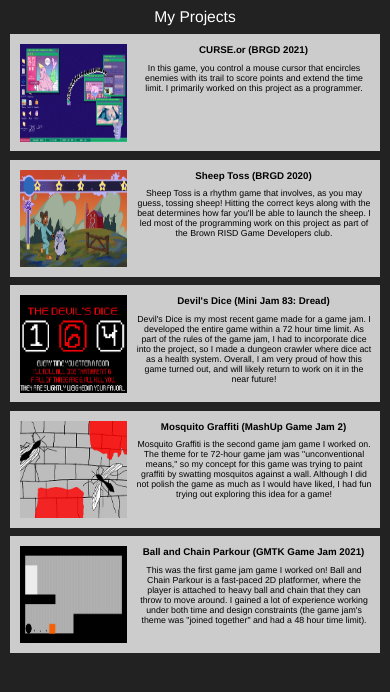
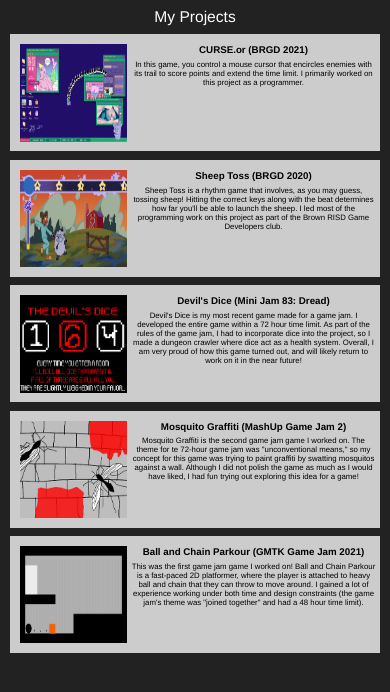
Before and after one commit to wizardofcos/projects, a plain HTML site: page index.html in a window 390 px wide. Drawn offline with Linux system fonts and the light colour scheme.

Commit message:
more mobile friendly fixes

```diff
--- a/styles.css
+++ b/styles.css
@@ -13,10 +13,10 @@ img {
 }
 
 .project-desc {
-    padding : 2vmin;
+    padding : 1.25vmin;
     vertical-align : middle;
     float : right;
-    width : 60.75vmin;
+    width : 62.5vmin;
 }
 
 .project-title {
@@ -35,7 +35,7 @@ img {
     text-align : center;
 }
 .project {
-    font-size : 2.25vmin;
+    font-size : 2vmin;
     width : 95vmin;
     height : 30vmin;
     margin : auto;
```
